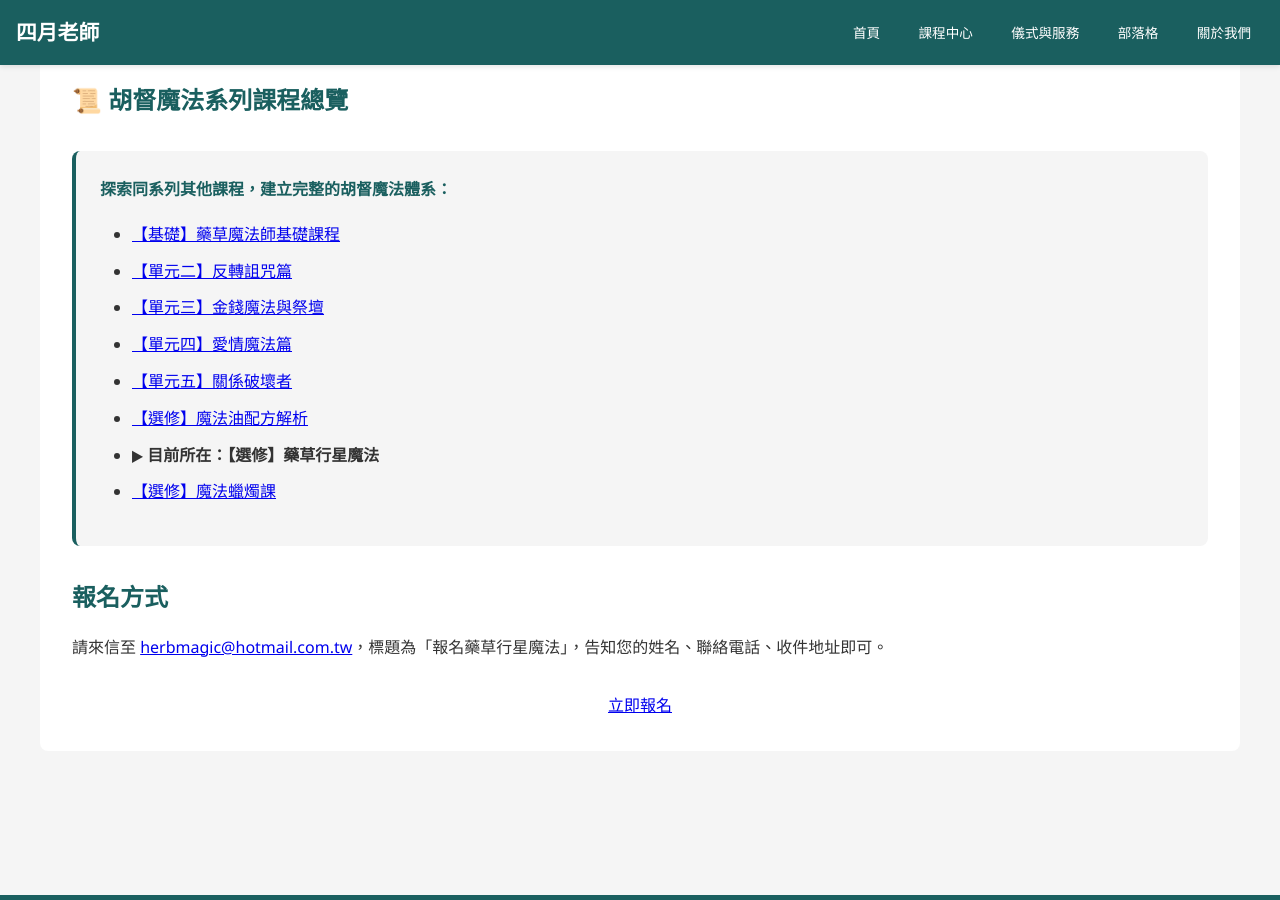
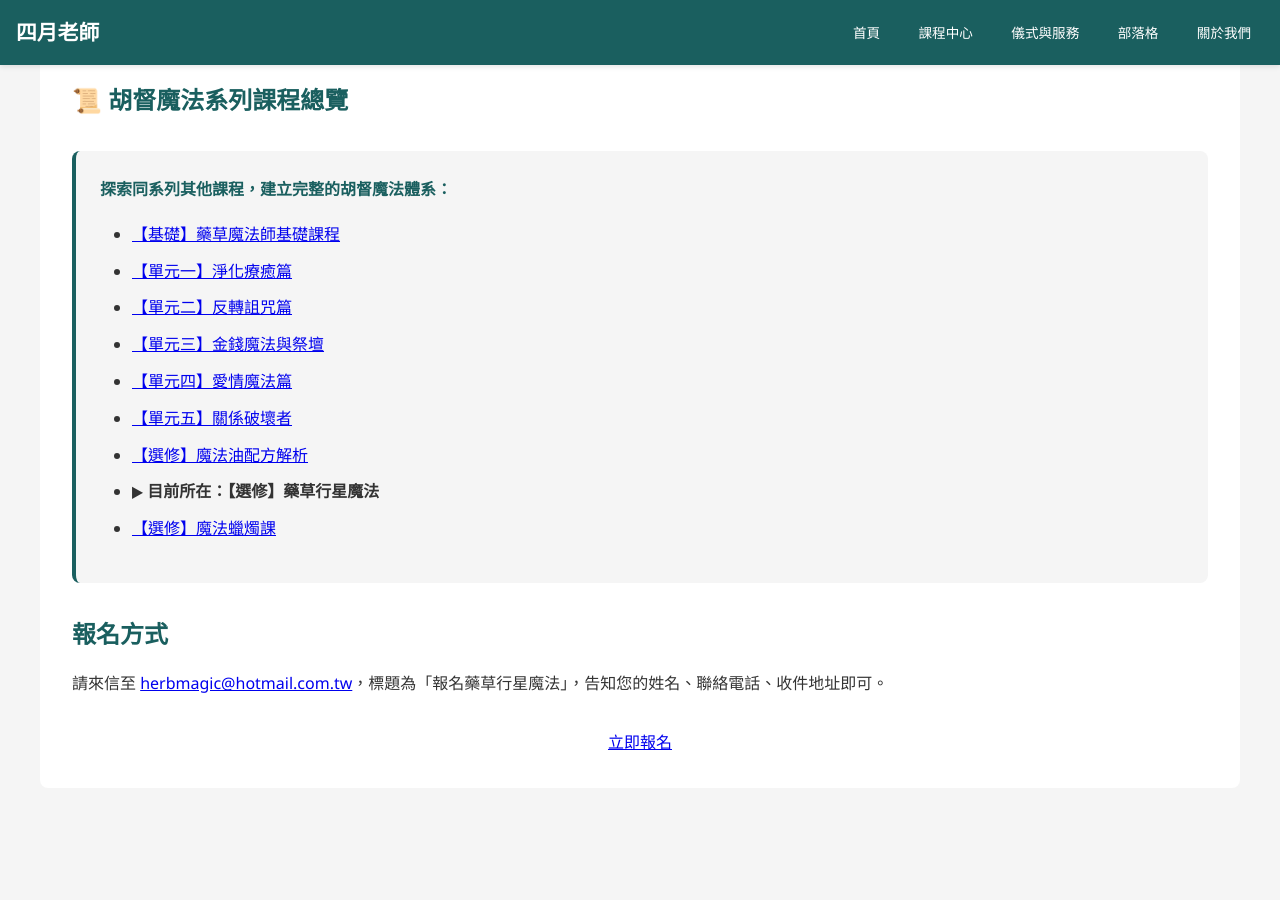
Before and after one commit to light4uliuphone-lang/hoodoo, a Jekyll site: the page built from courses/course-hoodoo-07.html, in a window 1280 px wide and 900 px high, scrolled down 1509 px. Built offline with Jekyll 4.4.1, drawn with Linux system fonts in a browser that asks for light colours.

Commit message:
Update course-hoodoo-07.html

```diff
--- a/courses/course-hoodoo-07.html
+++ b/courses/course-hoodoo-07.html
@@ -51,12 +51,13 @@
         <div style="background-color: #f5f5f5; padding: 1.5rem; border-radius: 8px; margin: 2rem 0; border-left: 4px solid #1a5f5f;">
             <p style="margin-bottom: 1rem; font-weight: bold; color: #1a5f5f;">探索同系列其他課程，建立完整的胡督魔法體系：</p>
             <ul style="line-height: 1.8;">
-                <li><a href="/courses/course-hoodoo-00.html">【基礎】藥草魔法師基礎課程</a></li>
-                <li><a href="/courses/course-hoodoo-02.html">【單元二】反轉詛咒篇</a></li>
-                <li><a href="/courses/course-hoodoo-03.html">【單元三】金錢魔法與祭壇</a></li>
-                <li><a href="/courses/course-hoodoo-04.html">【單元四】愛情魔法篇</a></li>
-                <li><a href="/courses/course-hoodoo-05.html">【單元五】關係破壞者</a></li>
-                <li><a href="/courses/course-hoodoo-06.html">【選修】魔法油配方解析</a></li>
+                <li><a href="/courses/course-hoodoo-00/">【基礎】藥草魔法師基礎課程</a></li>
+                <li><a href="/courses/course-hoodoo-01/">【單元一】淨化療癒篇</a></li>
+                <li><a href="/courses/course-hoodoo-02/">【單元二】反轉詛咒篇</a></li>
+                <li><a href="/courses/course-hoodoo-03/">【單元三】金錢魔法與祭壇</a></li>
+                <li><a href="/courses/course-hoodoo-04/">【單元四】愛情魔法篇</a></li>
+                <li><a href="/courses/course-hoodoo-05/">【單元五】關係破壞者</a></li>
+                <li><a href="/courses/course-hoodoo-06/">【選修】魔法油配方解析</a></li>
                 <li><strong>▶ 目前所在：【選修】藥草行星魔法</strong></li>
                 <li><a href="/courses/course-hoodoo-08.html">【選修】魔法蠟燭課</a></li>
             </ul>
```
